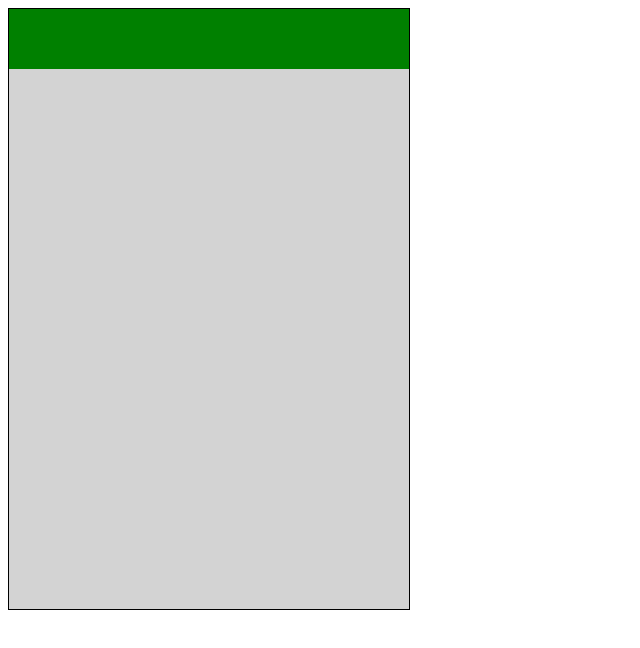
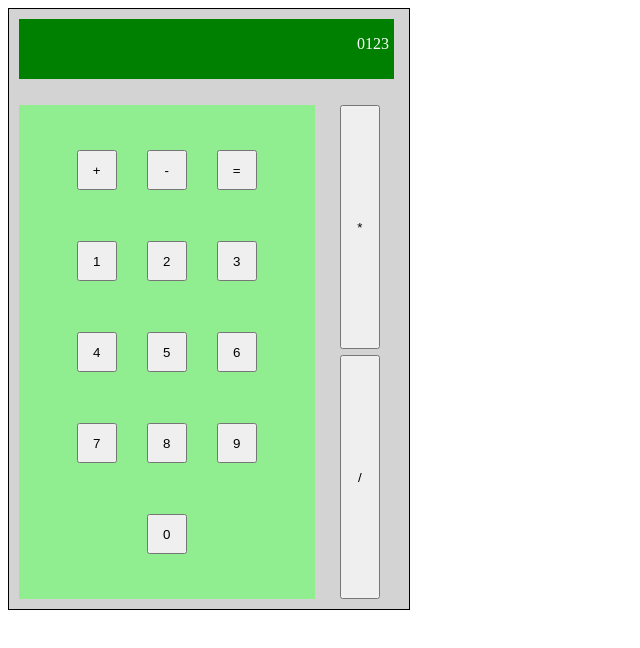
Before and after one commit to Monkey-D-Llama/calculator, a plain HTML site: page index.html in a window 1280 px wide. Shown: the whole page, without its empty margins (0-640 px from the left). Drawn offline with Linux system fonts and the light colour scheme.

Commit message:
finished calculator layout

```diff
--- a/index.html
+++ b/index.html
@@ -1,5 +1,6 @@
 <!DOCTYPE html>
 <html lang="en">
+
 <head>
     <meta charset="UTF-8">
     <meta http-equiv="X-UA-Compatible" content="IE=edge">
@@ -7,15 +8,51 @@
     <title>Calculator</title>
     <link rel="stylesheet" href="./style.css">
 </head>
+
 <body>
     <div class="calculator">
-        <div class="display">
+        <div class="top">
+            <div class="display">
+                <p style="padding-right: 5px;">0123</p>
+            </div>
+        </div>
+        <div class="mid">
+            <div class="buttons">
+                <div class="button-row">
+                    <button class="button" id="plus">+</button>
+                    <button class="button" id="minus">-</button>
+                    <button class="button" id="equals">=</button>
 
-        </div>
-        <div class="buttons">
-            <p></p>
+                </div>
+                <div class="button-row">
+                    <button class="button">1</button>
+                    <button class="button">2</button>
+                    <button class="button">3</button>
+
+                </div>
+                <div class="button-row">
+                    <button class="button">4</button>
+                    <button class="button">5</button>
+                    <button class="button">6</button>
+
+                </div>
+                <div class="button-row">
+                    <button class="button">7</button>
+                    <button class="button">8</button>
+                    <button class="button">9</button>
+
+                </div>
+                <div class="button-row">
+                    <button class="button">0</button>
+                </div>
+            </div>
+            <div class="buttons" id="side">
+                <button class="button" id="multiply">*</button>
+                <button class="button" id="divide">/</button>
+            </div>
         </div>
     </div>
     <script src="./script.js"></script>
 </body>
+
 </html>
--- a/style.css
+++ b/style.css
@@ -1,13 +1,52 @@
 .calculator{
     display: flex;
+    justify-content: stretch;
+    flex-direction: column;
+    gap: 6px;
     width: 400px;
     height: 600px;
     border: solid black 1px;
     background-color: lightgray;
 }
+.top{
+    padding: 10px;
+    display: flex;
+}
 .display{
+    display: flex;
+    color: white;
+    flex-direction: row-reverse;
     flex: 1 1 auto;
-    width: 90%;
-    height: 10%;
+    margin-right: 5px;
+    width: 350px;
+    height: 60px;
     background-color: Green;
 }
+.mid{
+    padding: 10px;
+    height: 500px;
+    display: flex;
+    justify-content: stretch;
+    gap: 6px;
+}
+.buttons{
+    gap: 6px;
+    align-items: center;
+    justify-content: space-evenly;
+    display: flex;
+    flex-direction: column;
+    flex: 3 1 auto;
+}
+.button-row{
+    gap: 30px;
+    display: flex;
+    justify-content: space-around;
+}
+.button{
+    width: 40px;
+    height: 40px;
+    flex: 1 1 auto
+}
+#side{
+    flex: 1 2 auto;
+}
```
